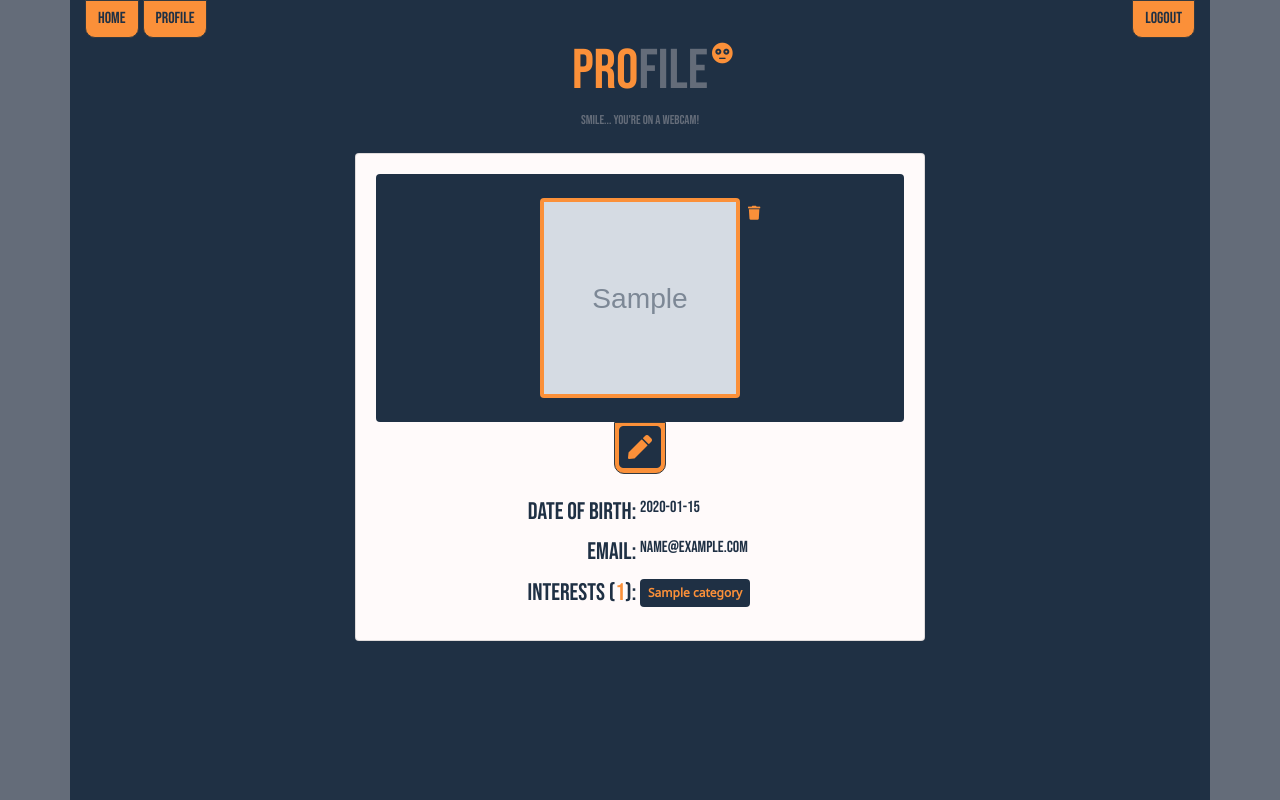
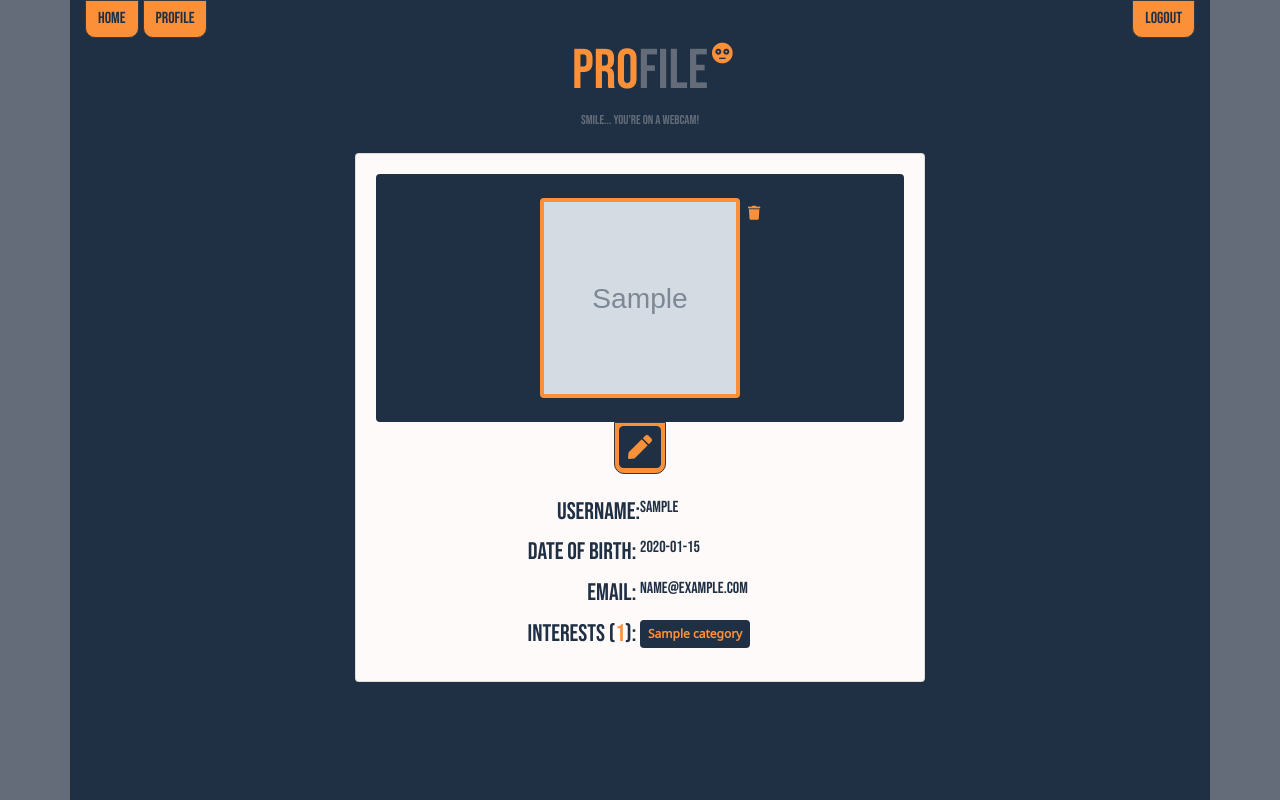
Before and after one commit to tobywynne-mellor/newspaper-app, a Django app: page /profile/ in a window 1280 px wide. Run offline with Django 3.2, Linux system fonts and the light colour scheme; a user stored in the database is signed in; tables that the repository leaves empty hold one stand-in row (values such as "Sample post"); grey boxes marked "Sample" are stand-in pictures; parts of the project's set-up code (start-up, migrations or seed data) failed here and were passed over; some libraries are stand-ins or nearby versions.

Commit message:
Add username to profile

```diff
--- a/newspaper_site/newspaper_app/templates/newspaper_app/profile.html
+++ b/newspaper_site/newspaper_app/templates/newspaper_app/profile.html
@@ -37,6 +37,19 @@
                 </button>
             </div>
             <div class="col p-0">
+                <div class="row m-0">
+                    <div class="col p-0">
+                        <div class="row m-0">
+                            <div class="col p-0">
+                              <h4 class="card-title text-right">Username: </h4>
+                            </div>
+                        </div>
+                    </div>
+                    <div class="col p-0">
+                        <h6 class="card-title dob-refresh">{{Profile.user.username}}</h6>
+                    </div>
+                </div>
+
                 <div class="row m-0">
                     <div class="col p-0">
                         <div class="row m-0">
```
